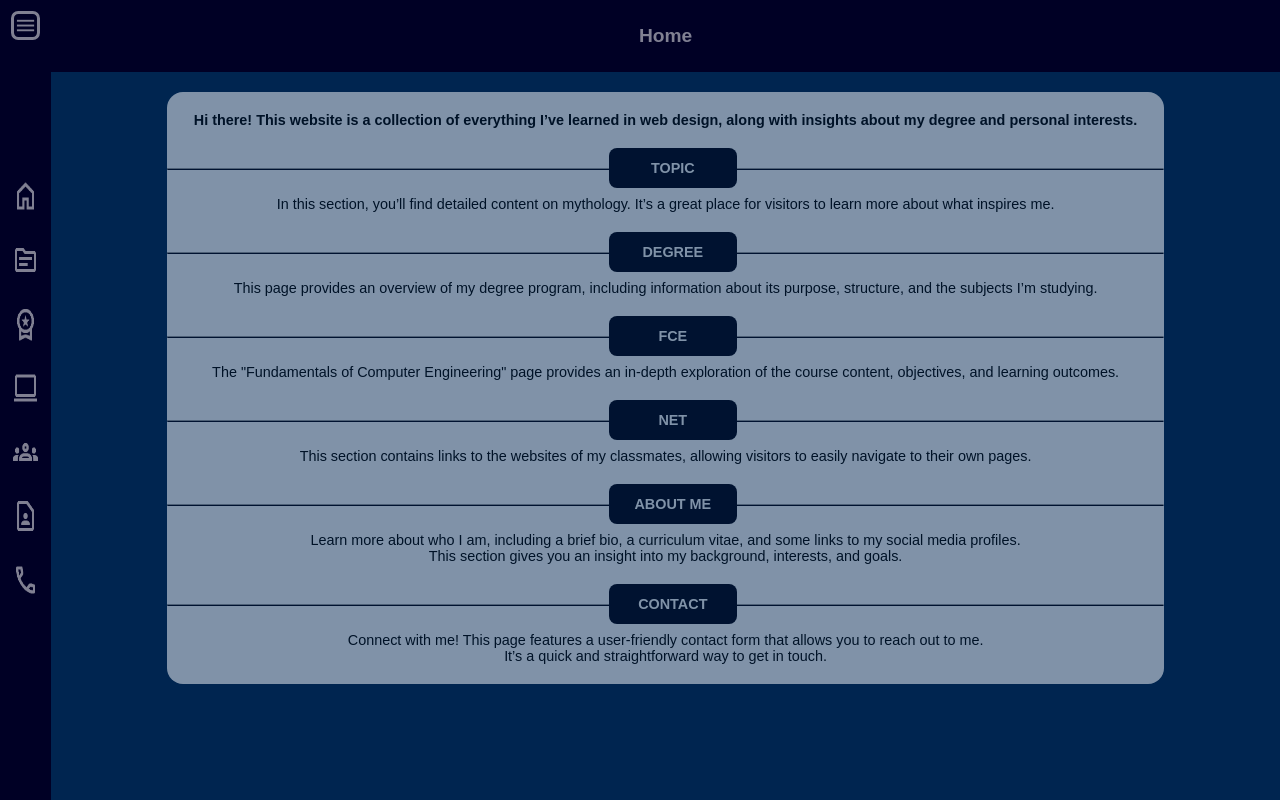
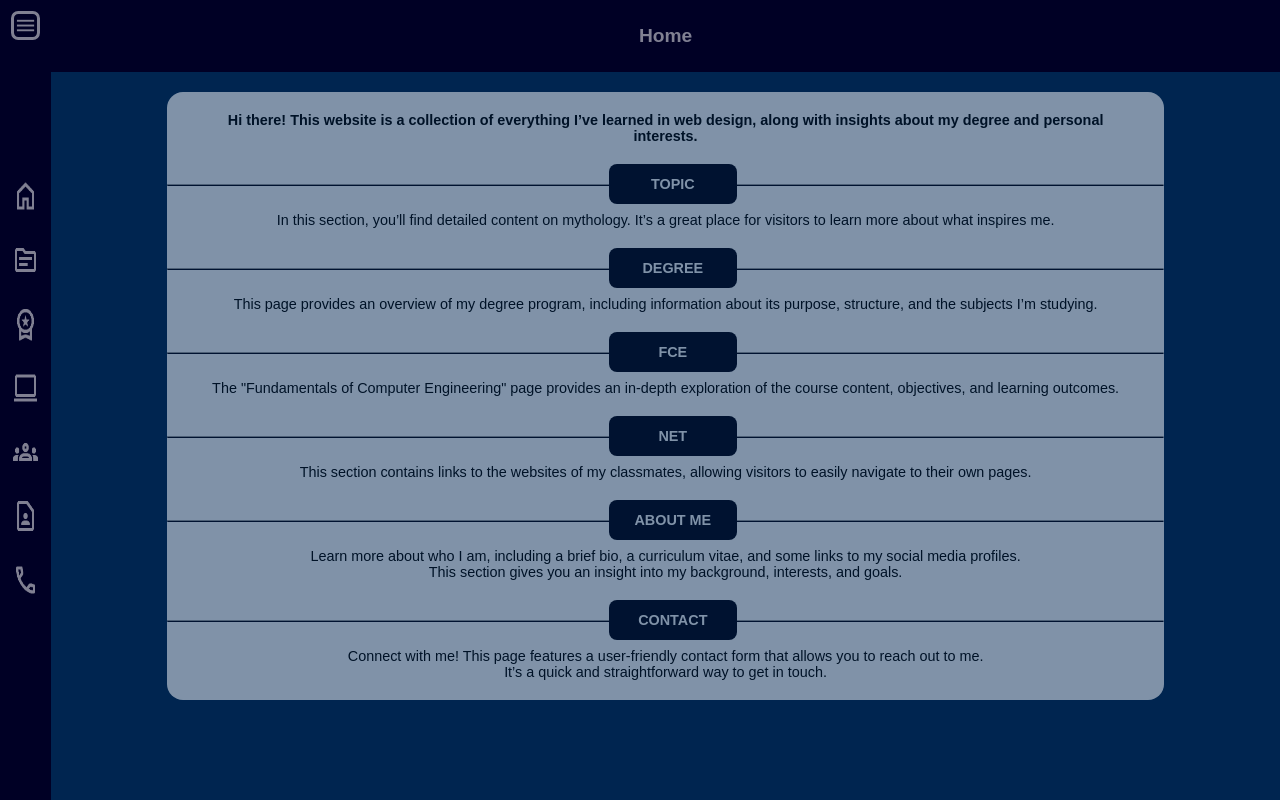
Before and after one commit to Ignacio-Arjona/practical-work-ii, a plain HTML site: page docs/index.html in a window 1280 px wide. Drawn offline with Linux system fonts and the light colour scheme.

Commit message:
Micro change to add some margin in degree.html

```diff
--- a/docs/CSS/styles.css
+++ b/docs/CSS/styles.css
@@ -277,6 +277,8 @@ html::-webkit-scrollbar{
 .main-box p{
     font-size: min(2.625vh, 1.125vw);
     text-align: center;
+    margin-left: 2vh;
+    margin-right: 2vh;
 }
 .heading{
     width: calc(81vw - 5vh);
```
